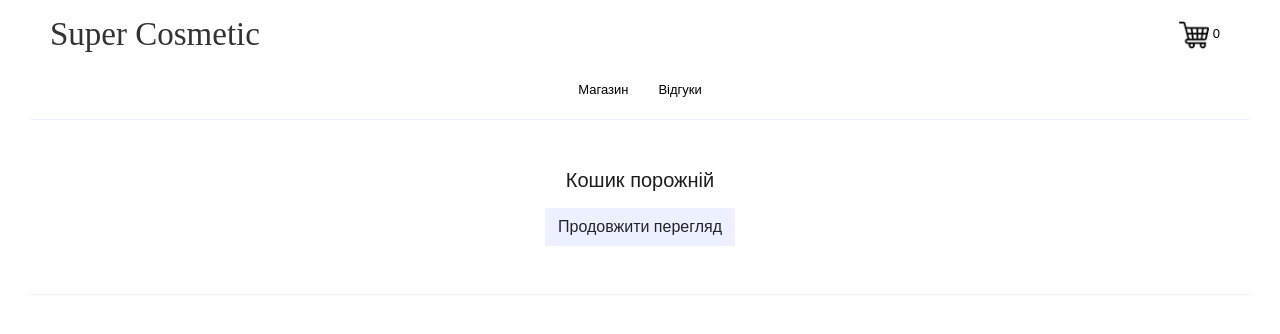
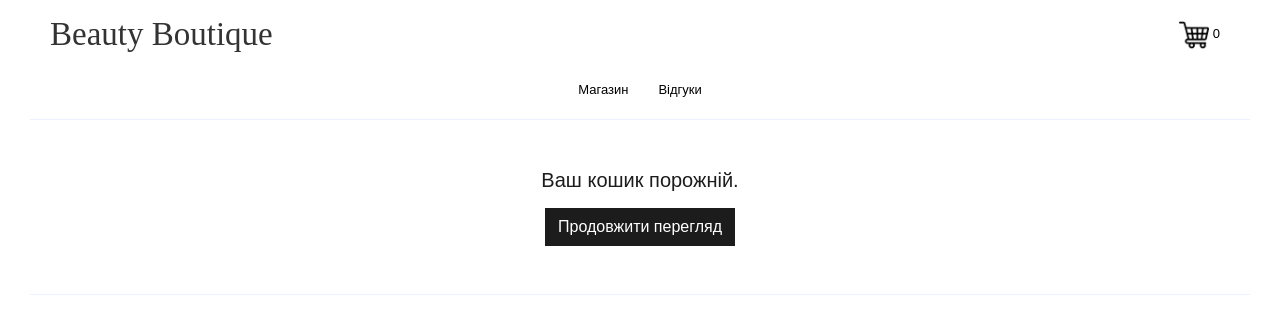
Before and after one commit to dyagilev1/django-cosmetics, a Django app: template cart/templates/cart/detail.html in a window 1280 px wide. Shown: the top 334 px of the page. Run offline with Django 4.2, Linux system fonts and the light colour scheme; the template is opened without the code that fills it, so the values that code supplies are empty; some libraries are stand-ins or nearby versions.

Commit message:
Update commit

```diff
--- a/cart/templates/cart/detail.html
+++ b/cart/templates/cart/detail.html
@@ -7,7 +7,7 @@
 
 {% with total_items=cart|length %}
     {% if total_items > 0%}
-        <div class="cart__info container-fluid pt-5">
+        <div class="cart__info container-fluid pt-5 pb-5">
             <div class="row px-xl-5">
                 <div class="col-lg-8 table-responsive mb-5">
                     <table class="text-center mb-0">
@@ -30,14 +30,14 @@
                                             {{ item.update_quantity_form.override }}
                                         </td>
                                         <td class="align-middle bg-white">
-                                            <button type="submit" class="btn btn-secondary btn-sm" value="Update">Оновити</button>
+                                            <button type="submit" class="btn btn-dark btn-sm" value="Update">Оновити</button>
                                             {% csrf_token %}
                                         </td>
                                         </form>
                                         <td class="align-middle bg-white">{{ item.total_price }} грн</td>
                                         <td class="align-middle bg-white">
                                             <form action="{% url 'cart:cart_remove' product.id %}" method="post">
-                                                <button type="submit" class="btn btn-secondary btn-sm" value="delete">Видалити</button>
+                                                <button type="submit" class="btn btn-dark btn-sm" value="delete">Видалити</button>
                                                 {% csrf_token %}
                                             </form>
                                         </td>
@@ -69,7 +69,7 @@
                             </div>
                             {% with total_items=cart|length %}
                                 {% if total_items > 0%}
-                                    <a href="{% url 'orders:order_create' %}" class="btn btn-block btn-secondary my-3 py-3">Зробити оформлення</a>
+                                    <a href="{% url 'orders:order_create' %}" class="btn btn-block btn-dark my-3 py-3">Зробити оформлення</a>
                                 {% endif %}
                             {% endwith %}
                         </div>
@@ -80,10 +80,10 @@
     {% else %}
         <div class="empty_cart container-fluid p-5 border-top border-bottom">
             <div class="d-flex justify-content-center pb-2">
-                <h5>Кошик порожній</h5>
+                <h5>Ваш кошик порожній.</h5>
             </div>
             <div class="d-flex justify-content-center">
-                <a href="{% url 'shop:product_list' %}" class="btn btn-secondary">Продовжити перегляд</a>
+                <a href="{% url 'shop:product_list' %}" class="btn btn-dark">Продовжити перегляд</a>
             </div>
         </div>
     {% endif %}
--- a/orders/templates/orders/order/create.html
+++ b/orders/templates/orders/order/create.html
@@ -53,7 +53,7 @@
                                     <li><span>Доставка:</span> <span>Безкоштовна</span></li>
                                     <li><span>До сплати:</span> <span>{{ cart.get_total_price }} грн</span></li>
                             </ul>
-                          <button class="btn btn-secondary"type="submit">Зробити замовлення</button>
+                          <button class="btn btn-dark"type="submit">Зробити замовлення</button>
                                 {% csrf_token %}
                             </form>
                     </div>
--- a/shop/templates/shop/base.html
+++ b/shop/templates/shop/base.html
@@ -6,14 +6,14 @@
     <meta charset="UTF-8">
     <meta http-equiv="X-UA-Compatible" content="IE=edge">
     <meta name="viewport" content="width=device-width, initial-scale=1.0">
-    <title>{% block title %}Super Cosmetic{% endblock title %}</title>
+    <title>{% block title %}Beauty Boutique{% endblock title %}</title>
     <link rel="stylesheet" href="{% static 'css/base.css' %}">
     <link rel="stylesheet" href="{% static 'css/core-style.css' %}">
 </head>
 <body>
 <div class="header__main">
     <div id="header">
-        <a href="/" class="logo">Super Cosmetic</a>
+        <a href="/" class="logo">Beauty Boutique</a>
     </div>
     <div id="cart-area">
         {% with total_items=cart|length %}
--- a/shop/templates/shop/product/detail.html
+++ b/shop/templates/shop/product/detail.html
@@ -11,7 +11,7 @@
     <form action="{% url 'cart:cart_add' product.id %}" method="post">
         {{ cart_product_form }}
         {% csrf_token %}
-        <button type="submit" name="cart_add" class="btn btn-secondary">Додати у кошик</button>
+        <button type="submit" name="cart_add" class="btn btn-dark">Додати у кошик</button>
     </form>
 </div>
 </div>
--- a/shop/templates/shop/product/review.html
+++ b/shop/templates/shop/product/review.html
@@ -5,7 +5,7 @@
 {% block content %}
 <div class="pb-5">
     <div class="d-flex justify-content-center pt-5 ">
-        <h3>ВІДГУКИ НАШИХ КЛІЄНТІВ </h3>
+        <h3>ВІДГУКИ</h3>
     </div>
     <div class="container ">
         <div class="row">
@@ -21,7 +21,7 @@
         </div>
     </div>
     <div class="d-flex justify-content-center pt-5 ">
-        <h4>ОЦІНКА НАШОЇ РОБОТИ</h4>
+        <h4>Напишіть відгук про нашу роботу</h4>
     </div>
     <div class="container-fluid px-5">
                 <div class="contact-form">
@@ -61,7 +61,7 @@
                         {% endif %}
                             {{form.review_text}}
                         </div>
-                            <button type="submit" class="btn btn-secondary">Надіслати</button>
+                            <button type="submit" class="btn btn-dark">Надіслати</button>
                     </form>
                 </div>
             </div>
```
Also changed, not shown: shop/templates/shop/product/contact.html (deleted, +0 -63 lines), db.sqlite3, shop/templates/shop/product/pagination.html (deleted).
